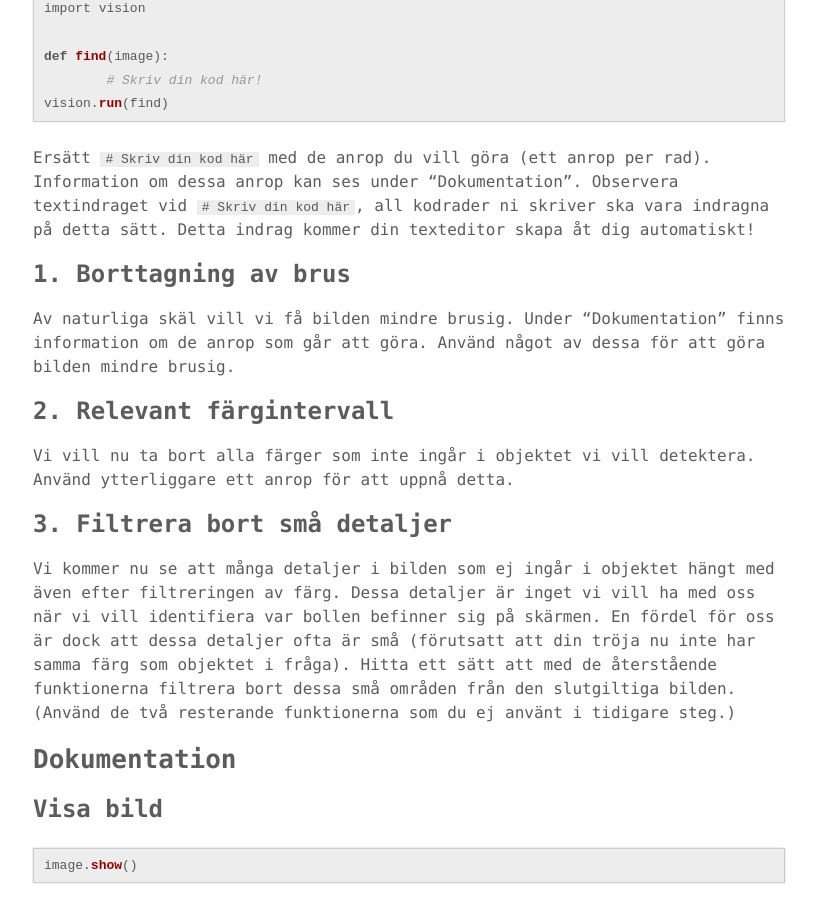
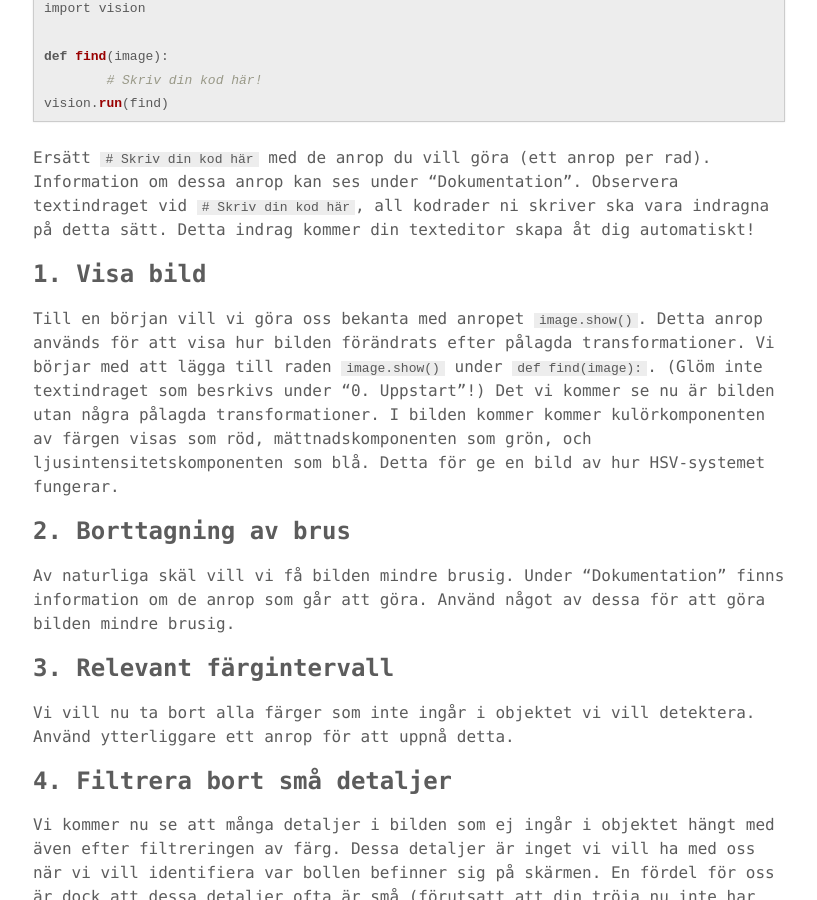
Before and after one commit to williamsjoblom/williamsjoblom.github.io, a Jekyll site: the page built from other/cv-lab.md, in a window 1280 px wide and 900 px high, scrolled down 1115 px. Shown: the whole window, without its empty margins (231-1048 px from the left). Built offline with Jekyll 4.4.1, drawn with Linux system fonts in a browser that asks for light colours.

Commit message:
Add additional lab instructions.
Add additional lab instructions based on feedback from the first group
of students.

```diff
--- a/other/cv-lab.md
+++ b/other/cv-lab.md
@@ -35,14 +35,16 @@ vision.run(find)
 Ersätt `# Skriv din kod här` med de anrop du vill göra (ett anrop per rad). Information om dessa anrop kan ses under "Dokumentation".
 Observera textindraget vid `# Skriv din kod här`, all kodrader ni skriver ska vara indragna på detta sätt. Detta indrag kommer din texteditor skapa åt dig automatiskt!
 
+### 1. Visa bild
+Till en början vill vi göra oss bekanta med anropet `image.show()`. Detta anrop används för att visa hur bilden förändrats efter pålagda transformationer. Vi börjar med att lägga till raden `image.show()` under `def find(image):`. (Glöm inte textindraget som besrkivs under "0. Uppstart"!) Det vi kommer se nu är bilden utan några pålagda transformationer. I bilden kommer kommer kulörkomponenten av färgen visas som röd, mättnadskomponenten som grön, och ljusintensitetskomponenten som blå. Detta för ge en bild av hur HSV-systemet fungerar.
 
-### 1. Borttagning av brus
+### 2. Borttagning av brus
 Av naturliga skäl vill vi få bilden mindre brusig. Under "Dokumentation" finns information om de anrop som går att göra. Använd något av dessa för att göra bilden mindre brusig.
 
-### 2. Relevant färgintervall
+### 3. Relevant färgintervall
 Vi vill nu ta bort alla färger som inte ingår i objektet vi vill detektera. Använd ytterliggare ett anrop för att uppnå detta.
 
-### 3. Filtrera bort små detaljer
+### 4. Filtrera bort små detaljer
 Vi kommer nu se att många detaljer i bilden som ej ingår i objektet hängt med även efter filtreringen av färg. Dessa detaljer är inget vi vill ha med oss när vi vill identifiera var bollen befinner sig på skärmen. En fördel för oss är dock att dessa detaljer ofta är små (förutsatt att din tröja nu inte har samma färg som objektet i fråga). Hitta ett sätt att med de återstående funktionerna filtrera bort dessa små områden från den slutgiltiga bilden. (Använd de två resterande funktionerna som du ej använt i tidigare steg.)
 
 ## Dokumentation
```
